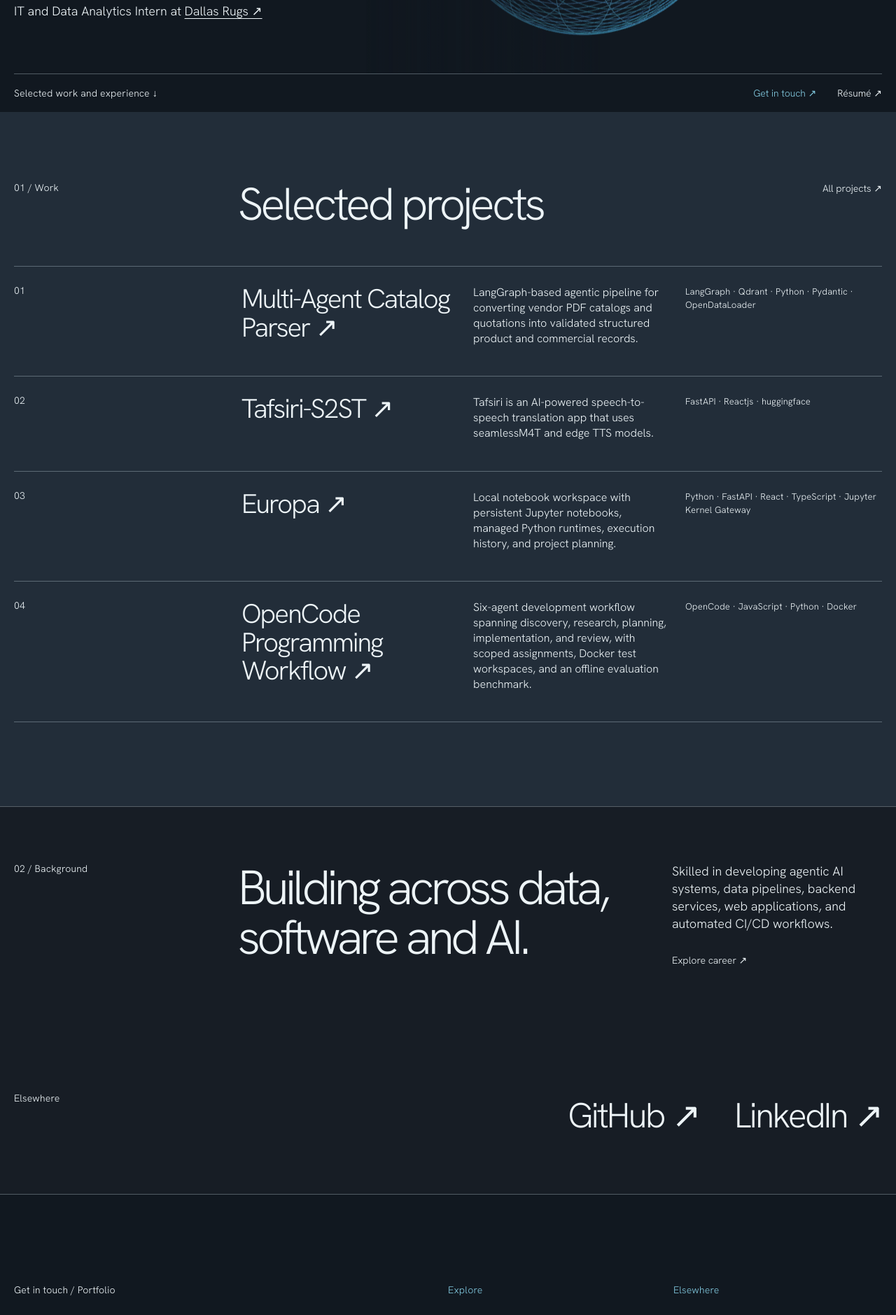
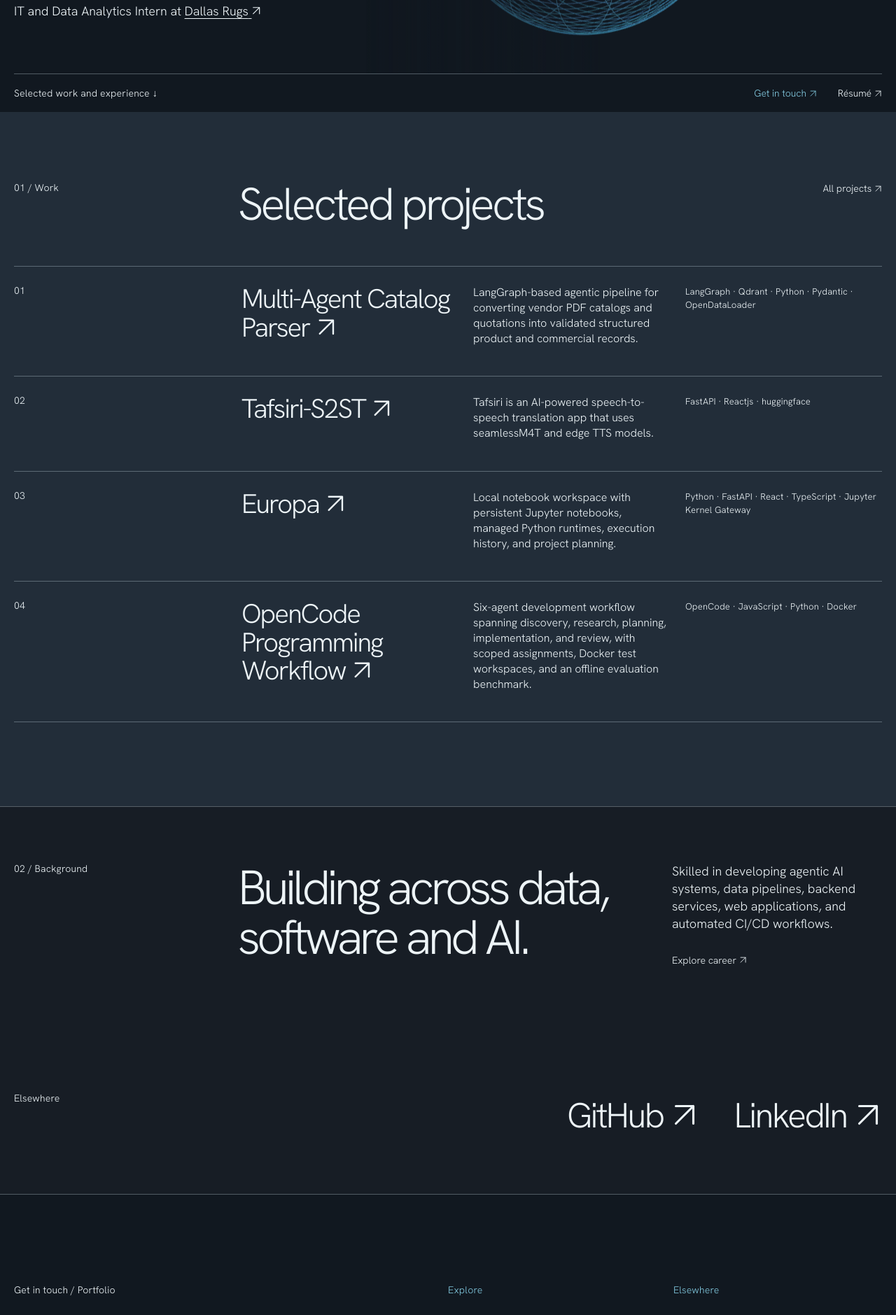
Before and after one commit to tlynx538/tlynx538.github.io, a Next.js app: page / in a window 1280 px wide. Shown: the part 640-2519 px from the top of the page at 70% size. Built offline with nearby package versions, Linux system fonts and the light colour scheme.

Commit message:
Use consistent SVG arrows for redirect links

```diff
--- a/src/app/about/page.js
+++ b/src/app/about/page.js
@@ -1,10 +1,11 @@
+import LinkArrow from "@/components/LinkArrow";
 import { skills } from "@/content/site";
 
 export const metadata = { title: "About", description: "Background, education and skills of Vinayak Jaiwant Mooliyil.", alternates: { canonical: "/about/" }, openGraph: { title: "About", url: "/about/" } };
 
 export default function AboutPage() {
   return <main id="main" className="page-shell frame"><div className="page-heading"><span className="micro">03 / Profile</span><h1>About<span className="heading-period">.</span></h1><p>A brief description of my education, career as well as my expertise.</p></div>
-    <section className="split-section background-section"><h2>Background</h2><div className="body-copy"><p><strong>IT and Data Analytics Intern</strong> at <a href="https://www.dallasrugs.com/" target="_blank" rel="noopener noreferrer">Dallas Rugs&nbsp;↗</a>.</p><p>Master of Business Analytics &amp; AI at <a href="https://jindal.utdallas.edu/" target="_blank" rel="noopener noreferrer">Naveen Jindal School of Management, University of Texas at Dallas&nbsp;↗</a>.</p><p>~3 years of experience in the IT industry working for <a href="https://www.nttdata.com/global/en/" target="_blank" rel="noopener noreferrer">NTT Data&nbsp;↗</a> and <a href="https://www.owens-minor.com/" target="_blank" rel="noopener noreferrer">Owens &amp; Minor&nbsp;↗</a>.</p><p>Bachelors of Engineering in Computer Science and Engineering at <a href="https://www.kletech.ac.in/belagavi/" target="_blank" rel="noopener noreferrer">KLE Technological University, Dr. M.S Sheshgiri Campus&nbsp;↗</a>.</p><p>Skilled in developing agentic AI systems, data pipelines, backend services, web applications, and automated CI/CD workflows.</p><p>Ocassional tinkerer and hobbyist.</p></div></section>
+    <section className="split-section background-section"><h2>Background</h2><div className="body-copy"><p><strong>IT and Data Analytics Intern</strong> at <a href="https://www.dallasrugs.com/" target="_blank" rel="noopener noreferrer">Dallas Rugs<LinkArrow /></a>.</p><p>Master of Business Analytics &amp; AI at <a href="https://jindal.utdallas.edu/" target="_blank" rel="noopener noreferrer">Naveen Jindal School of Management, University of Texas at Dallas<LinkArrow /></a>.</p><p>~3 years of experience in the IT industry working for <a href="https://www.nttdata.com/global/en/" target="_blank" rel="noopener noreferrer">NTT Data<LinkArrow /></a> and <a href="https://www.owens-minor.com/" target="_blank" rel="noopener noreferrer">Owens &amp; Minor<LinkArrow /></a>.</p><p>Bachelors of Engineering in Computer Science and Engineering at <a href="https://www.kletech.ac.in/belagavi/" target="_blank" rel="noopener noreferrer">KLE Technological University, Dr. M.S Sheshgiri Campus<LinkArrow /></a>.</p><p>Skilled in developing agentic AI systems, data pipelines, backend services, web applications, and automated CI/CD workflows.</p><p>Ocassional tinkerer and hobbyist.</p></div></section>
     <section className="split-section"><h2>Skills</h2><dl className="skills-list">{skills.map(([label, values]) => <div key={label}><dt>{label}</dt><dd>{values}</dd></div>)}</dl></section>
   </main>;
 }
--- a/src/app/career/page.js
+++ b/src/app/career/page.js
@@ -1,7 +1,8 @@
+import LinkArrow from "@/components/LinkArrow";
 import { roles } from "@/content/site";
 
 export const metadata = { title: "Career", description: "Experience across data, software and IT.", alternates: { canonical: "/career/" }, openGraph: { title: "Career", url: "/career/" } };
 
 export default function CareerPage() {
-  return <main id="main" className="page-shell frame"><div className="page-heading"><span className="micro">02 / Experience</span><h1>Career<span className="heading-period">.</span></h1><p>Experience across data, software and IT.</p></div><ol className="timeline">{roles.map((role, i) => <li key={role.employer} className="timeline-row"><span className="index-number">0{i + 1}</span><div><span className="micro">{role.dates}</span><h2>{role.title}</h2><h3>{role.employer}</h3><p>{role.website ? <>Built <a href={role.website} target="_blank" rel="noopener noreferrer">GSBAN.com ↗</a>{role.description.slice("Built GSBAN.com".length)}</> : role.description}</p></div></li>)}</ol></main>;
+  return <main id="main" className="page-shell frame"><div className="page-heading"><span className="micro">02 / Experience</span><h1>Career<span className="heading-period">.</span></h1><p>Experience across data, software and IT.</p></div><ol className="timeline">{roles.map((role, i) => <li key={role.employer} className="timeline-row"><span className="index-number">0{i + 1}</span><div><span className="micro">{role.dates}</span><h2>{role.title}</h2><h3>{role.employer}</h3><p>{role.website ? <>Built <a href={role.website} target="_blank" rel="noopener noreferrer">GSBAN.com<LinkArrow /></a>{role.description.slice("Built GSBAN.com".length)}</> : role.description}</p></div></li>)}</ol></main>;
 }
--- a/src/app/contact/page.js
+++ b/src/app/contact/page.js
@@ -1,8 +1,9 @@
+import LinkArrow from "@/components/LinkArrow";
 import ResumeLink from "@/components/ResumeLink";
 import { email, githubUrl, linkedinUrl } from "@/content/site";
 
 export const metadata = { title: "Contact", description: "Get in touch with Vinayak Jaiwant Mooliyil.", alternates: { canonical: "/contact/" }, openGraph: { title: "Contact", url: "/contact/" } };
 
 export default function ContactPage() {
-  return <main id="main" className="contact-page frame"><span className="micro">04 / Contact</span><h1>Let’s talk<span className="heading-period">.</span></h1><p>If you happen to like my work and would like to reach out, please mail me at:</p><a className="contact-email" href={`mailto:${email}`}>{email} ↗</a><div className="contact-links"><a href={githubUrl} target="_blank" rel="noopener noreferrer">GitHub ↗</a><a href={linkedinUrl} target="_blank" rel="noopener noreferrer">LinkedIn ↗</a><ResumeLink /></div></main>;
+  return <main id="main" className="contact-page frame"><span className="micro">04 / Contact</span><h1>Let’s talk<span className="heading-period">.</span></h1><p>If you happen to like my work and would like to reach out, please mail me at:</p><a className="contact-email" href={`mailto:${email}`}>{email}<LinkArrow /></a><div className="contact-links"><a href={githubUrl} target="_blank" rel="noopener noreferrer">GitHub<LinkArrow /></a><a href={linkedinUrl} target="_blank" rel="noopener noreferrer">LinkedIn<LinkArrow /></a><ResumeLink /></div></main>;
 }
--- a/src/app/globals.css
+++ b/src/app/globals.css
@@ -35,6 +35,15 @@ a {
 }
 a:hover {
   text-decoration: underline;
+}
+.link-arrow {
+  white-space: nowrap;
+}
+.link-arrow svg {
+  display: inline-block;
+  width: .8em;
+  height: .8em;
+  vertical-align: -.05em;
 }
 @keyframes page-arrive {
   from { opacity: .97; transform: translateY(6px); }
--- a/src/app/layout.js
+++ b/src/app/layout.js
@@ -1,3 +1,4 @@
+import LinkArrow from "@/components/LinkArrow";
 import "./globals.css";
 import SiteNav from "@/components/SiteNav";
 import Torus from "@/components/Torus";
@@ -18,6 +19,6 @@ export default function RootLayout({ children }) {
     <a className="skip-link" href="#main">Skip to content</a>
     <header className="site-header frame"><Link className="wordmark" href="/" aria-label="Vinayak Jaiwant Mooliyil, home"><Torus compact /></Link><SiteNav /></header>
     {children}
-    <footer className="site-footer frame"><div className="footer-lead"><span className="micro">Get in touch / Portfolio</span><a href={`mailto:${email}`}>{email} ↗</a></div><div className="footer-links"><div><span className="micro">Explore</span><Link href="/projects/">Projects</Link><Link href="/career/">Career</Link><Link href="/about/">About</Link><Link href="/contact/">Contact</Link></div><div><span className="micro">Elsewhere</span><a href={githubUrl} target="_blank" rel="noopener noreferrer">GitHub ↗</a><a href={linkedinUrl} target="_blank" rel="noopener noreferrer">LinkedIn ↗</a></div></div><div className="footer-base micro"><span>© {new Date().getFullYear()} Vinayak Jaiwant Mooliyil</span><p className="footer-credit">This website was built using the <a href="https://github.com/tlynx538/OpenCode-Programming-Workflow" target="_blank" rel="noopener noreferrer">OpenCode workflow</a>, with small adjustments made using Codex.</p><a href="#main">Back to top ↑</a></div></footer>
+    <footer className="site-footer frame"><div className="footer-lead"><span className="micro">Get in touch / Portfolio</span><a href={`mailto:${email}`}>{email}<LinkArrow /></a></div><div className="footer-links"><div><span className="micro">Explore</span><Link href="/projects/">Projects</Link><Link href="/career/">Career</Link><Link href="/about/">About</Link><Link href="/contact/">Contact</Link></div><div><span className="micro">Elsewhere</span><a href={githubUrl} target="_blank" rel="noopener noreferrer">GitHub<LinkArrow /></a><a href={linkedinUrl} target="_blank" rel="noopener noreferrer">LinkedIn<LinkArrow /></a></div></div><div className="footer-base micro"><span>© {new Date().getFullYear()} Vinayak Jaiwant Mooliyil</span><p className="footer-credit">This website was built using the <a href="https://github.com/tlynx538/OpenCode-Programming-Workflow" target="_blank" rel="noopener noreferrer">OpenCode workflow</a>, with small adjustments made using Codex.</p><a href="#main">Back to top ↑</a></div></footer>
   </body></html>;
 }
--- a/src/app/not-found.js
+++ b/src/app/not-found.js
@@ -1,7 +1,8 @@
+import LinkArrow from "@/components/LinkArrow";
 import Link from "next/link";
 
 export const metadata = { title: "Page not found", robots: { index: false, follow: false } };
 
 export default function NotFound() {
-  return <main id="main" className="not-found frame"><span className="micro">404 / Not found</span><h1>Nothing here<span className="heading-period">.</span></h1><p>This page isn’t part of the portfolio.</p><Link href="/">Return home ↗</Link></main>;
+  return <main id="main" className="not-found frame"><span className="micro">404 / Not found</span><h1>Nothing here<span className="heading-period">.</span></h1><p>This page isn’t part of the portfolio.</p><Link href="/">Return home<LinkArrow /></Link></main>;
 }
--- a/src/app/page.js
+++ b/src/app/page.js
@@ -1,3 +1,4 @@
+import LinkArrow from "@/components/LinkArrow";
 import ProjectList from "@/components/ProjectList";
 import ResumeLink from "@/components/ResumeLink";
 import { githubUrl, linkedinUrl } from "@/content/site";
@@ -14,14 +15,14 @@ export default function Home() {
           <h1>Vinayak<br />Jaiwant<br /><em>Mooliyil.</em></h1>
           <p className="micro">In Pursuit of Pure Wisdom and Excellence</p></div>
           <div className="hero-context">
-            <p>IT and Data Analytics Intern at <a href="https://www.dallasrugs.com/" target="_blank" rel="noopener noreferrer">Dallas Rugs ↗</a>
+            <p>IT and Data Analytics Intern at <a href="https://www.dallasrugs.com/" target="_blank" rel="noopener noreferrer">Dallas Rugs<LinkArrow /></a>
             </p>
           </div>
         </div>
-      <div className="hero-bottom"><span className="micro">Selected work and experience ↓</span><div><Link href="/contact/">Get in touch ↗</Link><ResumeLink /></div></div>
+      <div className="hero-bottom"><span className="micro">Selected work and experience ↓</span><div><Link href="/contact/">Get in touch<LinkArrow /></Link><ResumeLink /></div></div>
     </section>
-    <section className="section frame" aria-labelledby="work-title"><div className="section-head"><span className="micro">01 / Work</span><h2 id="work-title">Selected projects</h2><Link href="/projects/">All projects ↗</Link></div><ProjectList limit={4} /></section>
-    <section className="intro-band frame"><span className="micro">02 / Background</span><h2>Building across data, software and AI.</h2><div><p>Skilled in developing agentic AI systems, data pipelines, backend services, web applications, and automated CI/CD workflows.</p><Link href="/career/">Explore career ↗</Link></div></section>
-    <section className="closing frame"><span className="micro">Elsewhere</span><div><a href={githubUrl} target="_blank" rel="noopener noreferrer">GitHub ↗</a><a href={linkedinUrl} target="_blank" rel="noopener noreferrer">LinkedIn ↗</a></div></section>
+    <section className="section frame" aria-labelledby="work-title"><div className="section-head"><span className="micro">01 / Work</span><h2 id="work-title">Selected projects</h2><Link href="/projects/">All projects<LinkArrow /></Link></div><ProjectList limit={4} /></section>
+    <section className="intro-band frame"><span className="micro">02 / Background</span><h2>Building across data, software and AI.</h2><div><p>Skilled in developing agentic AI systems, data pipelines, backend services, web applications, and automated CI/CD workflows.</p><Link href="/career/">Explore career<LinkArrow /></Link></div></section>
+    <section className="closing frame"><span className="micro">Elsewhere</span><div><a href={githubUrl} target="_blank" rel="noopener noreferrer">GitHub<LinkArrow /></a><a href={linkedinUrl} target="_blank" rel="noopener noreferrer">LinkedIn<LinkArrow /></a></div></section>
   </main>;
 }
--- a/src/app/projects/[slug]/page.js
+++ b/src/app/projects/[slug]/page.js
@@ -1,3 +1,4 @@
+import LinkArrow from "@/components/LinkArrow";
 import { notFound } from "next/navigation";
 import { projects } from "@/content/site";
 import Link from "next/link";
@@ -19,7 +20,7 @@ export default async function ProjectPage({ params }) {
   return <main id="main" className="project-detail frame">
     <div className="detail-top micro"><Link href="/projects/">← All projects</Link><span>Project / 0{number}</span></div>
     <div className="detail-hero"><div><span className="eyebrow">Selected work / 0{number}</span><h1>{project.title}<span className="heading-period">.</span></h1></div><div className="detail-mark" aria-hidden="true"><span>0{number}</span><svg viewBox="0 0 280 280" fill="none"><circle cx="140" cy="140" r="100" /><circle cx="140" cy="140" r="67" /><path d="M0 140h280M140 0v280" /></svg></div></div>
-    <div className="detail-body"><h2>Overview</h2><div><p className="lead">{project.article ? <><a href={project.article} target="_blank" rel="noopener noreferrer">Tafsiri ↗</a>{project.description.slice("Tafsiri".length)}</> : project.description}</p><div className="detail-facts"><div><h3>Technologies</h3><ul>{project.tech.map((tech) => <li key={tech}>{tech}</li>)}</ul></div><div><h3>Links</h3><a href={project.link} target="_blank" rel="noopener noreferrer">View source on GitHub ↗</a>{project.article && <a href={project.article} target="_blank" rel="noopener noreferrer">Read Tafsiri article ↗</a>}</div></div></div></div>
-    <div className="detail-next"><span className="micro">Continue exploring</span><Link href={`/projects/${projects[number % projects.length].slug}/`}>Next project: {projects[number % projects.length].title} ↗</Link></div>
+    <div className="detail-body"><h2>Overview</h2><div><p className="lead">{project.article ? <><a href={project.article} target="_blank" rel="noopener noreferrer">Tafsiri<LinkArrow /></a>{project.description.slice("Tafsiri".length)}</> : project.description}</p><div className="detail-facts"><div><h3>Technologies</h3><ul>{project.tech.map((tech) => <li key={tech}>{tech}</li>)}</ul></div><div><h3>Links</h3><a href={project.link} target="_blank" rel="noopener noreferrer">View source on GitHub<LinkArrow /></a>{project.article && <a href={project.article} target="_blank" rel="noopener noreferrer">Read Tafsiri article<LinkArrow /></a>}</div></div></div></div>
+    <div className="detail-next"><span className="micro">Continue exploring</span><Link href={`/projects/${projects[number % projects.length].slug}/`}>Next project: {projects[number % projects.length].title}<LinkArrow /></Link></div>
   </main>;
 }
--- /dev/null
+++ b/src/components/LinkArrow.jsx
@@ -0,0 +1,3 @@
+export default function LinkArrow() {
+  return <span className="link-arrow" aria-hidden="true">&nbsp;<svg viewBox="0 0 16 16" fill="none" stroke="currentColor" strokeWidth="1.25" strokeLinecap="round" strokeLinejoin="round" focusable="false"><path d="M3 13 13 3M3 3h10v10" /></svg></span>;
+}
--- a/src/components/ProjectList.jsx
+++ b/src/components/ProjectList.jsx
@@ -1,9 +1,10 @@
+import LinkArrow from "@/components/LinkArrow";
 import { projects } from "@/content/site";
 import Link from "next/link";
 
 export default function ProjectList({ limit }) {
   return <ol className="project-list">{projects.slice(0, limit).map((project, index) => <li key={project.slug} className="project-row">
     <span className="index-number">0{index + 1}</span>
-    <div><h3><Link href={`/projects/${project.slug}/`}>{project.title}<span aria-hidden="true">&nbsp;↗</span></Link></h3><p>{project.description}</p><p className="micro">{project.tech.join(" · ")}</p></div>
+    <div><h3><Link href={`/projects/${project.slug}/`}>{project.title}<LinkArrow /></Link></h3><p>{project.description}</p><p className="micro">{project.tech.join(" · ")}</p></div>
   </li>)}</ol>;
 }
--- a/src/components/ResumeLink.jsx
+++ b/src/components/ResumeLink.jsx
@@ -1,7 +1,9 @@
 "use client";
+
+import LinkArrow from "@/components/LinkArrow";
 
 import { resumeUrl } from "@/content/site";
 
 export default function ResumeLink() {
-  return <a href={resumeUrl} target={resumeUrl ? "_blank" : undefined} rel={resumeUrl ? "noopener noreferrer" : undefined} onClick={resumeUrl ? undefined : (event) => event.preventDefault()} aria-label={resumeUrl ? "Open résumé PDF in a new tab" : "Résumé PDF not available yet"}>Résumé ↗</a>;
+  return <a href={resumeUrl} target={resumeUrl ? "_blank" : undefined} rel={resumeUrl ? "noopener noreferrer" : undefined} onClick={resumeUrl ? undefined : (event) => event.preventDefault()} aria-label={resumeUrl ? "Open résumé PDF in a new tab" : "Résumé PDF not available yet"}>Résumé<LinkArrow /></a>;
 }
```
